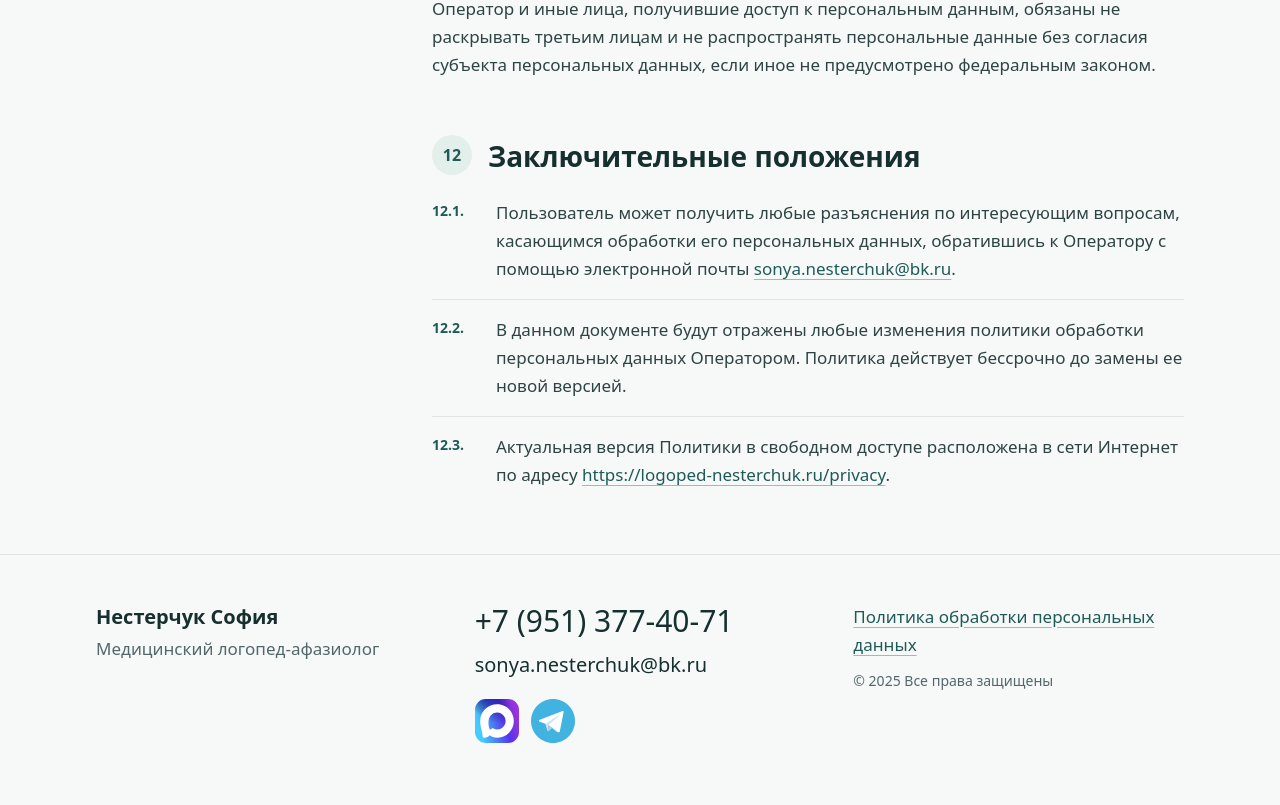
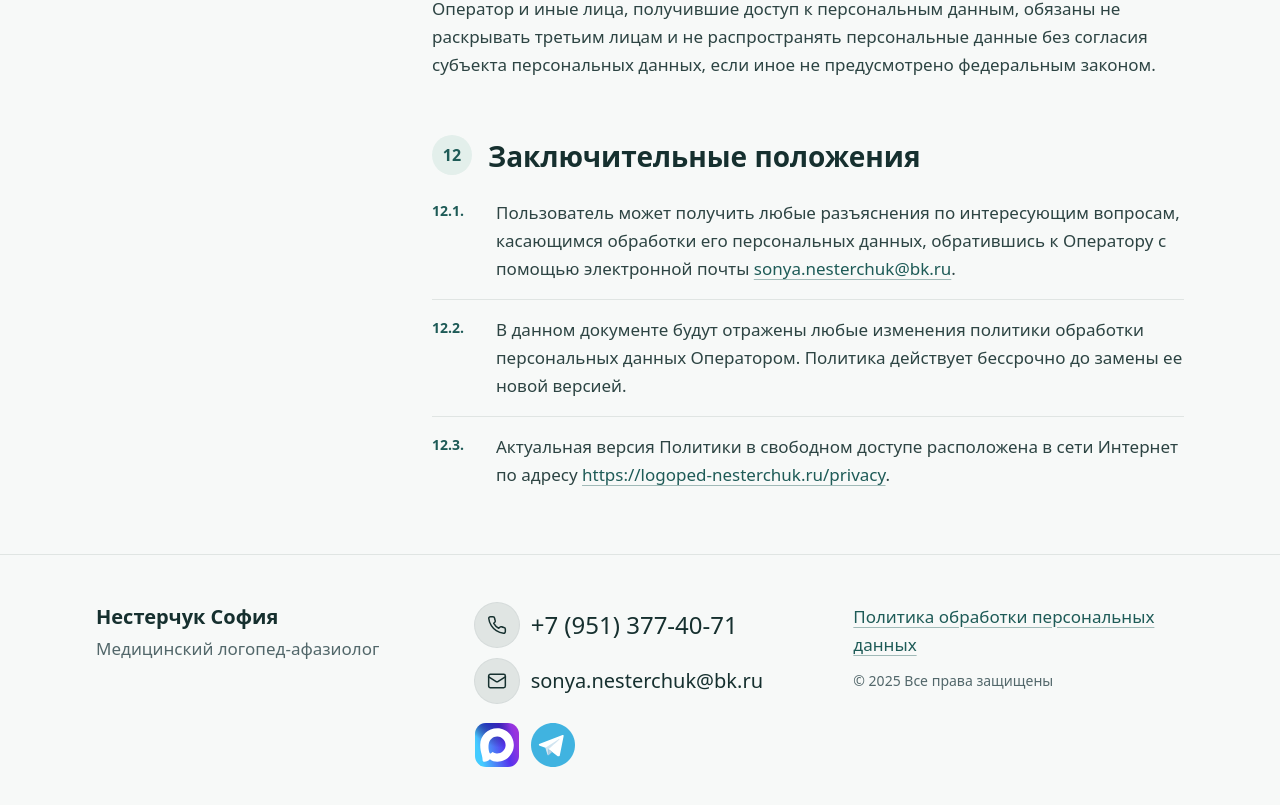
Before and after one commit to flwlss/speech-therapist-frontend, a Next.js app: page /privacy in a window 1280 px wide. Shown: the part 10752-11557 px from the top of the page. Built offline with nearby package versions, Linux system fonts and the light colour scheme; no server answers.

Commit message:
update contacts

```diff
--- a/src/app/privacy/page.tsx
+++ b/src/app/privacy/page.tsx
@@ -8,7 +8,7 @@ import { PolicyItem } from "@/types/privacy";
 export const metadata: Metadata = {
   title: `${PRIVACY_TITLE} | Нестерчук София`,
   description:
-    "Политика в отношении обработки персональных данных. Оператор — Нестерчук София Александровна, медицинский логопед-афазиолог.",
+    "Политика в отношении обработки персональных данных. Оператор — Нестерчук София Александровна, медицинский логопед-афазиолог",
   alternates: { canonical: "/privacy" },
   openGraph: {
     type: "article",
--- a/src/common/seo.ts
+++ b/src/common/seo.ts
@@ -8,6 +8,9 @@ export const SITE_URL = (
     ? `https://${process.env.VERCEL_PROJECT_PRODUCTION_URL}`
     : "http://localhost:3000")
 ).replace(/\/$/, "");
+
+const PHONE = "+79513774071";
+const EMAIL = "sonya.nesterchuk@bk.ru";
 
 export const SITE_TITLE = "Нестерчук София, медицинский логопед-афазиолог";
 
@@ -46,6 +49,8 @@ export function buildJsonLd() {
     givenName: "София",
     familyName: "Нестерчук",
     jobTitle: "Медицинский логопед-афазиолог",
+    telephone: PHONE,
+    email: EMAIL,
     url: SITE_URL,
     image: `${SITE_URL}/sofianesterchuk.webp`,
     address: {
@@ -72,6 +77,8 @@ export function buildJsonLd() {
     name: SITE_TITLE,
     url: SITE_URL,
     image: `${SITE_URL}/sofianesterchuk.webp`,
+    telephone: PHONE,
+    email: EMAIL,
     provider: { "@id": `${SITE_URL}/#person` },
     areaServed: [
       { "@type": "Country", name: "Россия" },
--- a/src/components/Feedback.tsx
+++ b/src/components/Feedback.tsx
@@ -1,20 +1,60 @@
 import Image from "next/image";
+import type { ReactNode } from "react";
+
+const iconProps = {
+  viewBox: "0 0 24 24",
+  fill: "none",
+  stroke: "currentColor",
+  strokeWidth: 1.8,
+  strokeLinecap: "round",
+  strokeLinejoin: "round",
+  "aria-hidden": true,
+  className: "h-5 w-5",
+} as const;
+
+const PhoneIcon = () => (
+  <svg {...iconProps}>
+    <path d="M22 16.92v3a2 2 0 0 1-2.18 2 19.79 19.79 0 0 1-8.63-3.07 19.5 19.5 0 0 1-6-6 19.79 19.79 0 0 1-3.07-8.67A2 2 0 0 1 4.11 2h3a2 2 0 0 1 2 1.72c.13.96.36 1.9.7 2.81a2 2 0 0 1-.45 2.11L8.09 9.91a16 16 0 0 0 6 6l1.27-1.27a2 2 0 0 1 2.11-.45c.91.34 1.85.57 2.81.7A2 2 0 0 1 22 16.92z" />
+  </svg>
+);
+
+const MailIcon = () => (
+  <svg {...iconProps}>
+    <rect x="2" y="4" width="20" height="16" rx="2" />
+    <path d="m22 7-8.97 5.7a1.94 1.94 0 0 1-2.06 0L2 7" />
+  </svg>
+);
+
+const IconCircle = ({ children }: { children: ReactNode }) => (
+  <span className="grid h-11 w-11 shrink-0 place-items-center rounded-full bg-current/10 ring-1 ring-current/15 group-hover:bg-current/20 max-[379px]:hidden">
+    {children}
+  </span>
+);
 
 const Feedback = () => {
   return (
-    <address className="grid gap-3 not-italic max-w-max">
-      <a
-        href="tel:+79513774071"
-        className="font-serif text-2xl font-medium underline-offset-4 hover:underline xl:text-3xl"
-      >
-        +7 (951) 377-40-71
+    <address className="grid justify-items-start gap-3 not-italic">
+      <a href="tel:+79513774071" className="group flex items-center gap-3">
+        <IconCircle>
+          <PhoneIcon />
+        </IconCircle>
+        <span className="min-w-0 font-serif text-[1.375rem] font-medium underline-offset-4 [overflow-wrap:anywhere] group-hover:underline lg:text-2xl">
+          +7 (951) 377-40-71
+        </span>
       </a>
+
       <a
         href="mailto:sonya.nesterchuk@bk.ru"
-        className="text-lg underline-offset-4 hover:underline xl:text-xl"
+        className="group flex items-center gap-3"
       >
-        sonya.nesterchuk@bk.ru
+        <IconCircle>
+          <MailIcon />
+        </IconCircle>
+        <span className="min-w-0 text-lg underline-offset-4 [overflow-wrap:anywhere] group-hover:underline lg:text-xl">
+          sonya.nesterchuk@bk.ru
+        </span>
       </a>
+
       <div className="mt-2 flex gap-3">
         <a
           href="https://max.ru/u/f9LHodD0cOINQdIPPAawyoEL0xUE9ISuGuOVBB2lrJOoeCsWzMAHGgyweEU"
@@ -28,7 +68,7 @@ const Feedback = () => {
             width={44}
             height={44}
             loading="lazy"
-            alt="Мессенджер Макс"
+            alt=""
           />
         </a>
         <a
@@ -43,7 +83,7 @@ const Feedback = () => {
             width={44}
             height={44}
             loading="lazy"
-            alt="Мессенджер Телеграм"
+            alt=""
           />
         </a>
       </div>
--- a/src/sections/About.tsx
+++ b/src/sections/About.tsx
@@ -48,7 +48,7 @@ const About = () => {
               <strong className="font-semibold">
                 Нестерчук София Александровна
               </strong>
-              , медицинский логопед-афазиолог.
+              , медицинский логопед-афазиолог
             </h1>
             <div className="mt-8 space-y-5 text-lg text-ink/85">
               <p>
```
